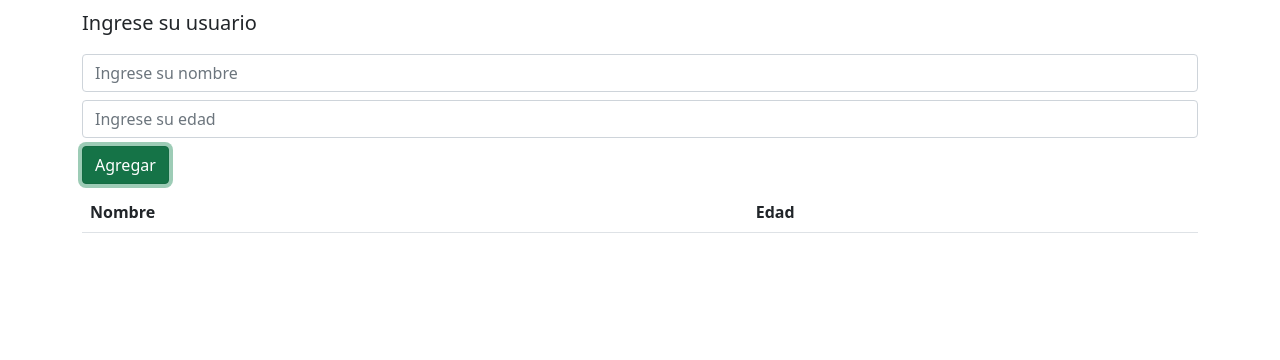
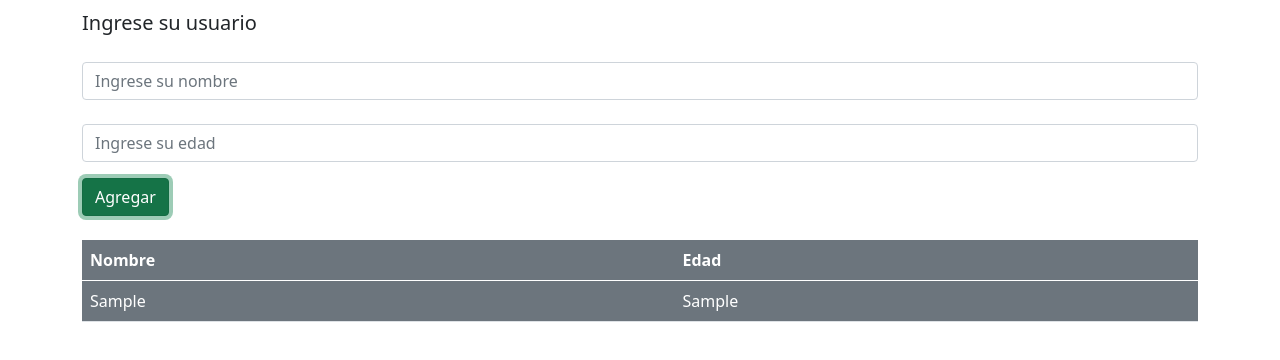
Before and after one commit to AndresDP25/Practica_Objetos, a plain HTML site: page index.html in a window 1280 px wide. Both pictures are taken after typing "Sample", "Sample" into the empty fields and a click on the button "Agregar". Drawn offline with nearby package versions, Linux system fonts and the light colour scheme.

Commit message:
temrmine tutorial

```diff
--- a/index.html
+++ b/index.html
@@ -12,13 +12,13 @@
     <div class="container py-2">
         <p class="lead">Ingrese su usuario</p>
         <form>
-            <input id="nombre" type="text" placeholder="Ingrese su nombre" class="form-control my-2">
-            <input id="edad" type="text" placeholder="Ingrese su edad" class="form-control my-2">
-            <button id="boton" class="btn btn-success" type="reset" onclick="capturar();">Agregar</button>
+            <input id="nombre" type="text" placeholder="Ingrese su nombre" class="form-control my-2 mt-4">
+            <input id="edad" type="text" placeholder="Ingrese su edad" class="form-control my-2 mt-4">
+            <button id="boton" class="btn btn-success mt-2" type="reset" onclick="capturar();">Agregar</button>
         </form>
     </div>
-    <div class="container">
-        <table class="table" id="table">
+    <div class="container py-3">
+        <table class="table bg-secondary text-white" id="table">
             <thead class="thead-inverse">
                 <tr>
                     <th>Nombre</th>
--- a/index.js
+++ b/index.js
@@ -1,11 +1,24 @@
 function capturar(){
     // console.log("capturar");
-    function Persona(nombre,edar){
+    function Persona(nombre,edad){
         this.nombre = nombre;
         this.edad = edad;
-    }
+    };
     // let nombreCapturar = document.getElementById('nombre').value;
-    let nombreCapturar = $('#nombre').val();
-    let edadCapturar = $('#edad').val();
+    var nombreCapturar = $('#nombre').val();
+    var edadCapturar = $('#edad').val();
+
     console.log(nombreCapturar, edadCapturar);
+
+    nuevoSujeto = new Persona(nombreCapturar,edadCapturar);
+    console.log(nuevoSujeto);
+    agregar();
 };
+
+var baseDatos = [];
+function agregar(){
+    baseDatos.push(nuevoSujeto);
+
+    $('#table').append('<tbody><td>'+nuevoSujeto.nombre+'</td><td>'+nuevoSujeto.edad+'</td></tbody>');
+    // document.getElementById('table').innerHTML += '<tbody><td>'+nuevoSujeto.nombre+'</td><td>'+nuevoSujeto.edad+'</td></tbody>';
+};
```
